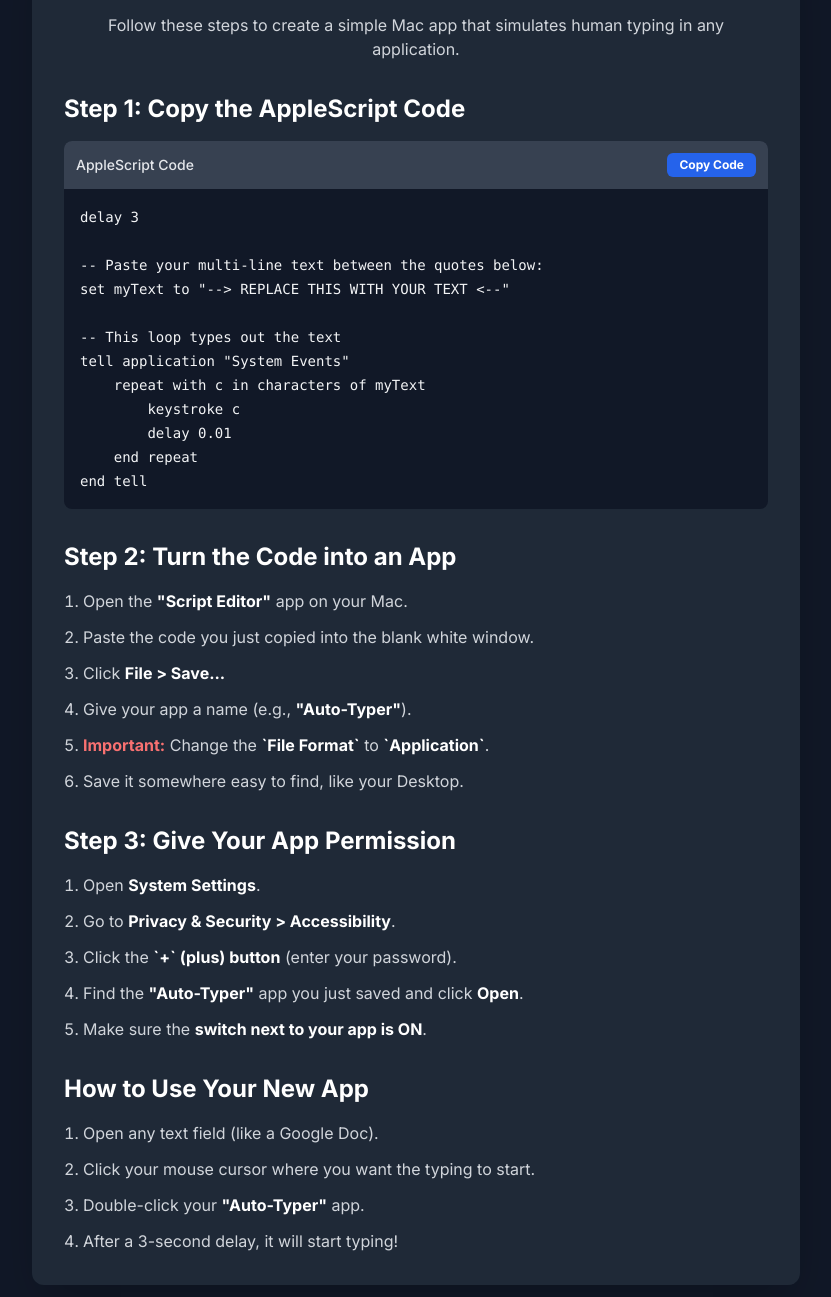
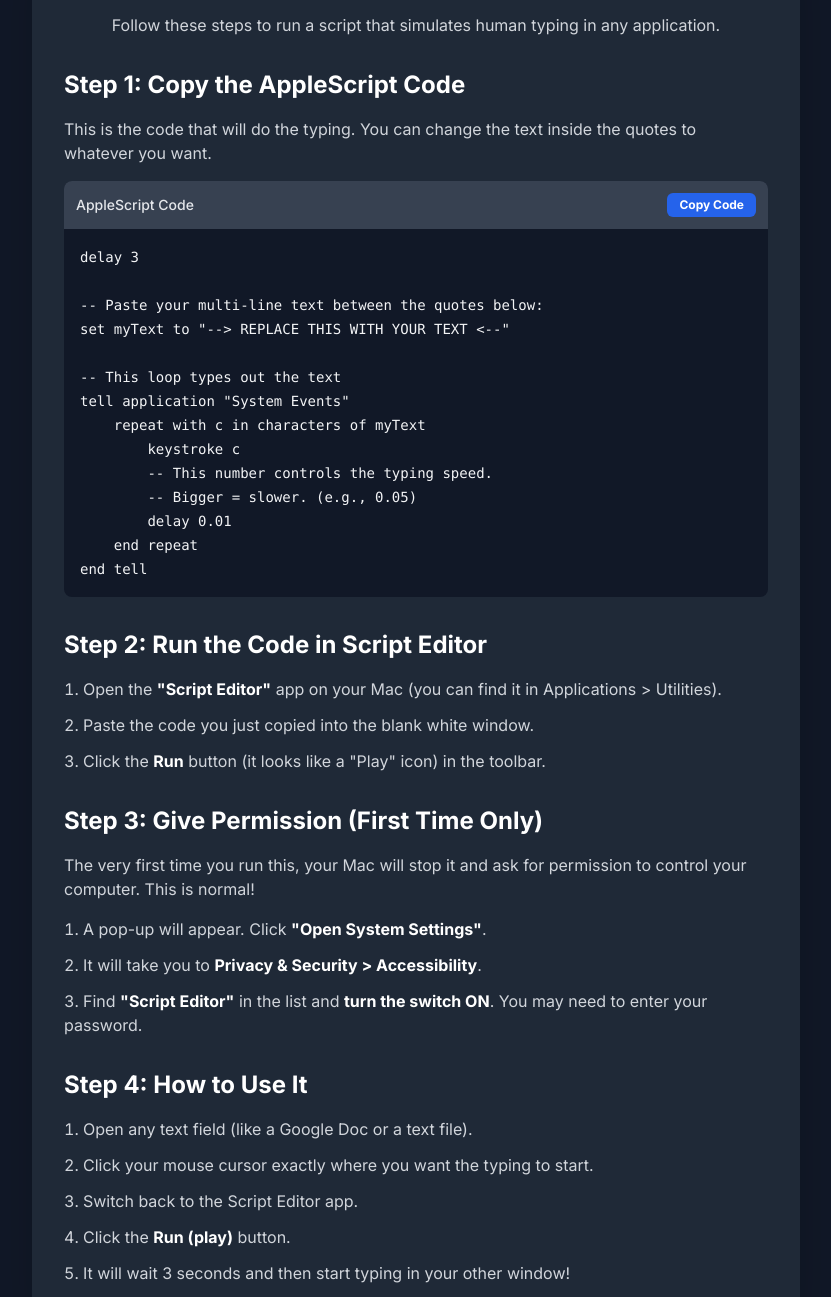
Before and after one commit to estivo08/estivo08github.io, a plain HTML site: page index.html in a window 1280 px wide. Shown: the part 103-1400 px from the top of the page, without its empty margins (224-1055 px from the left). Drawn offline with nearby package versions, Linux system fonts and the light colour scheme.

Commit message:
Update index.html

```diff
--- a/index.html
+++ b/index.html
@@ -4,25 +4,53 @@
     <meta charset="UTF-8">
     <meta name="viewport" content="width=device-width, initial-scale=1.0">
     <title>Mac Auto-Typer Guide</title>
+    <!-- Load Tailwind CSS -->
     <script src="https://cdn.tailwindcss.com"></script>
     <style>
-        body { font-family: 'Inter', sans-serif; }
+        /* Use Inter font */
+        body {
+            font-family: 'Inter', sans-serif;
+        }
+        /* Custom scrollbar for webkit browsers */
+        pre::-webkit-scrollbar {
+            width: 8px;
+            height: 8px;
+        }
+        pre::-webkit-scrollbar-track {
+            background: #1f2937; /* bg-gray-800 */
+        }
+        pre::-webkit-scrollbar-thumb {
+            background: #4b5563; /* bg-gray-600 */
+            border-radius: 4px;
+        }
+        pre::-webkit-scrollbar-thumb:hover {
+            background: #6b7280; /* bg-gray-500 */
+        }
     </style>
+    <!-- Import Inter font -->
     <link rel="preconnect" href="https://fonts.googleapis.com">
     <link rel="preconnect" href="https://fonts.gstatic.com" crossorigin>
     <link href="https://fonts.googleapis.com/css2?family=Inter:wght@400;500;700&display=swap" rel="stylesheet">
 </head>
 <body class="bg-gray-900 text-gray-100 p-4 sm:p-8">
+
     <div class="bg-gray-800 p-6 sm:p-8 rounded-xl shadow-2xl w-full max-w-3xl mx-auto">
+
         <h1 class="text-2xl sm:text-3xl font-bold text-center text-white mb-4">Mac Auto-Typer Guide</h1>
-        <p class="text-center text-gray-300 mb-8">Follow these steps to create a simple Mac app that simulates human typing in any application.</p>
+        <p class="text-center text-gray-300 mb-8">Follow these steps to run a script that simulates human typing in any application.</p>
 
+        <!-- Section 1: Get The Code -->
         <section class="mb-8">
             <h2 class="text-xl sm:text-2xl font-semibold text-white mb-4">Step 1: Copy the AppleScript Code</h2>
+            <p class="text-gray-300 mb-4">This is the code that will do the typing. You can change the text inside the quotes to whatever you want.</p>
+
+            <!-- Code Block -->
             <div class="bg-gray-900 rounded-lg overflow-hidden">
                 <div class="flex justify-between items-center p-3 bg-gray-700">
                     <span class="text-sm font-medium text-gray-200">AppleScript Code</span>
-                    <button id="copy-code-btn" class="px-3 py-1 bg-blue-600 text-white text-xs font-bold rounded-md hover:bg-blue-700 transition">Copy Code</button>
+                    <button id="copy-code-btn" class="px-3 py-1 bg-blue-600 text-white text-xs font-bold rounded-md hover:bg-blue-700 transition duration-200">
+                        Copy Code
+                    </button>
                 </div>
                 <pre class="p-4 overflow-x-auto"><code id="applescript-code" class="language-applescript text-sm text-gray-100">delay 3
 
@@ -33,59 +61,85 @@ set myText to "--> REPLACE THIS WITH YOUR TEXT <--"
 tell application "System Events"
 	repeat with c in characters of myText
 		keystroke c
+		-- This number controls the typing speed.
+		-- Bigger = slower. (e.g., 0.05)
 		delay 0.01
 	end repeat
 end tell</code></pre>
             </div>
         </section>
 
+        <!-- Section 2: How to Run -->
         <section class="mb-8">
-            <h2 class="text-xl sm:text-2xl font-semibold text-white mb-4">Step 2: Turn the Code into an App</h2>
+            <h2 class="text-xl sm:text-2xl font-semibold text-white mb-4">Step 2: Run the Code in Script Editor</h2>
             <ol class="list-decimal list-inside text-gray-300 space-y-3">
-                <li>Open the <strong class="text-white">"Script Editor"</strong> app on your Mac.</li>
+                <li>Open the <strong class="text-white">"Script Editor"</strong> app on your Mac (you can find it in Applications > Utilities).</li>
                 <li>Paste the code you just copied into the blank white window.</li>
-                <li>Click <strong class="text-white">File > Save...</strong></li>
-                <li>Give your app a name (e.g., <strong class="text-white">"Auto-Typer"</strong>).</li>
-                <li><strong class="text-red-400">Important:</strong> Change the <strong class="text-white">`File Format`</strong> to <strong class="text-white">`Application`</strong>.</li>
-                <li>Save it somewhere easy to find, like your Desktop.</li>
+                <li>Click the <strong class="text-white">Run</strong> button (it looks like a "Play" icon) in the toolbar.</li>
             </ol>
         </section>
 
+        <!-- Section 3: Grant Permissions -->
         <section class="mb-8">
-            <h2 class="text-xl sm:text-2xl font-semibold text-white mb-4">Step 3: Give Your App Permission</h2>
+            <h2 class="text-xl sm:text-2xl font-semibold text-white mb-4">Step 3: Give Permission (First Time Only)</h2>
+            <p class="text-gray-300 mb-4">The very first time you run this, your Mac will stop it and ask for permission to control your computer. This is normal!</p>
             <ol class="list-decimal list-inside text-gray-300 space-y-3">
-                <li>Open <strong class="text-white">System Settings</strong>.</li>
-                <li>Go to <strong class="text-white">Privacy & Security > Accessibility</strong>.</li>
-                <li>Click the <strong class="text-white">`+` (plus) button</strong> (enter your password).</li>
-                <li>Find the <strong class="text-white">"Auto-Typer"</strong> app you just saved and click <strong class="text-white">Open</strong>.</li>
-                <li>Make sure the <strong class="text-white">switch next to your app is ON</strong>.</li>
+                <li>A pop-up will appear. Click <strong class="text-white">"Open System Settings"</strong>.</li>
+                <li>It will take you to <strong class="text-white">Privacy & Security > Accessibility</strong>.</li>
+                <li>Find <strong class="text-white">"Script Editor"</strong> in the list and <strong class="text-white">turn the switch ON</strong>. You may need to enter your password.</li>
             </ol>
         </section>
 
+        <!-- Section 4: How to Use -->
         <section>
-            <h2 class="text-xl sm:text-2xl font-semibold text-white mb-4">How to Use Your New App</h2>
+            <h2 class="text-xl sm:text-2xl font-semibold text-white mb-4">Step 4: How to Use It</h2>
             <ol class="list-decimal list-inside text-gray-300 space-y-3">
-                <li>Open any text field (like a Google Doc).</li>
-                <li>Click your mouse cursor where you want the typing to start.</li>
-                <li>Double-click your <strong class="text-white">"Auto-Typer"</strong> app.</li>
-                <li>After a 3-second delay, it will start typing!</li>
+                <li>Open any text field (like a Google Doc or a text file).</li>
+                <li>Click your mouse cursor exactly where you want the typing to start.</li>
+                <li>Switch back to the Script Editor app.</li>
+                <li>Click the <strong class="text-white">Run (play)</strong> button.</li>
+                <li>It will wait 3 seconds and then start typing in your other window!</li>
             </ol>
         </section>
+
     </div>
+
     <script>
+        // --- DOM Elements ---
         const copyBtn = document.getElementById('copy-code-btn');
         const codeBlock = document.getElementById('applescript-code');
-        copyBtn.addEventListener('click', () => {
+
+        /**
+         * Copies the AppleScript code to the clipboard.
+         */
+        function copyCodeToClipboard() {
+            // Get the text content from the code block
             const textToCopy = codeBlock.textContent;
+
+            // We use a temporary textarea to hold the text for copying
             const tempTextArea = document.createElement('textarea');
             tempTextArea.value = textToCopy;
             document.body.appendChild(tempTextArea);
             tempTextArea.select();
-            document.execCommand('copy');
+            tempTextArea.setSelectionRange(0, 99999); // For mobile devices
+
+            try {
+                document.execCommand('copy');
+                copyBtn.textContent = 'Copied!';
+                setTimeout(() => {
+                    copyBtn.textContent = 'Copy Code';
+                }, 2000);
+            } catch (err) {
+                console.error('Failed to copy text: ', err);
+                copyBtn.textContent = 'Failed!';
+            }
+
+            // Clean up the temporary textarea
             document.body.removeChild(tempTextArea);
-            copyBtn.textContent = 'Copied!';
-            setTimeout(() => { copyBtn.textContent = 'Copy Code'; }, 2000);
-        });
-    </script>
+        }
+
+        // --- Event Listeners ---
+        copyBtn.addEventListener('click', copyCodeToClipboard);
+    </I>
 </body>
 </html>
```
